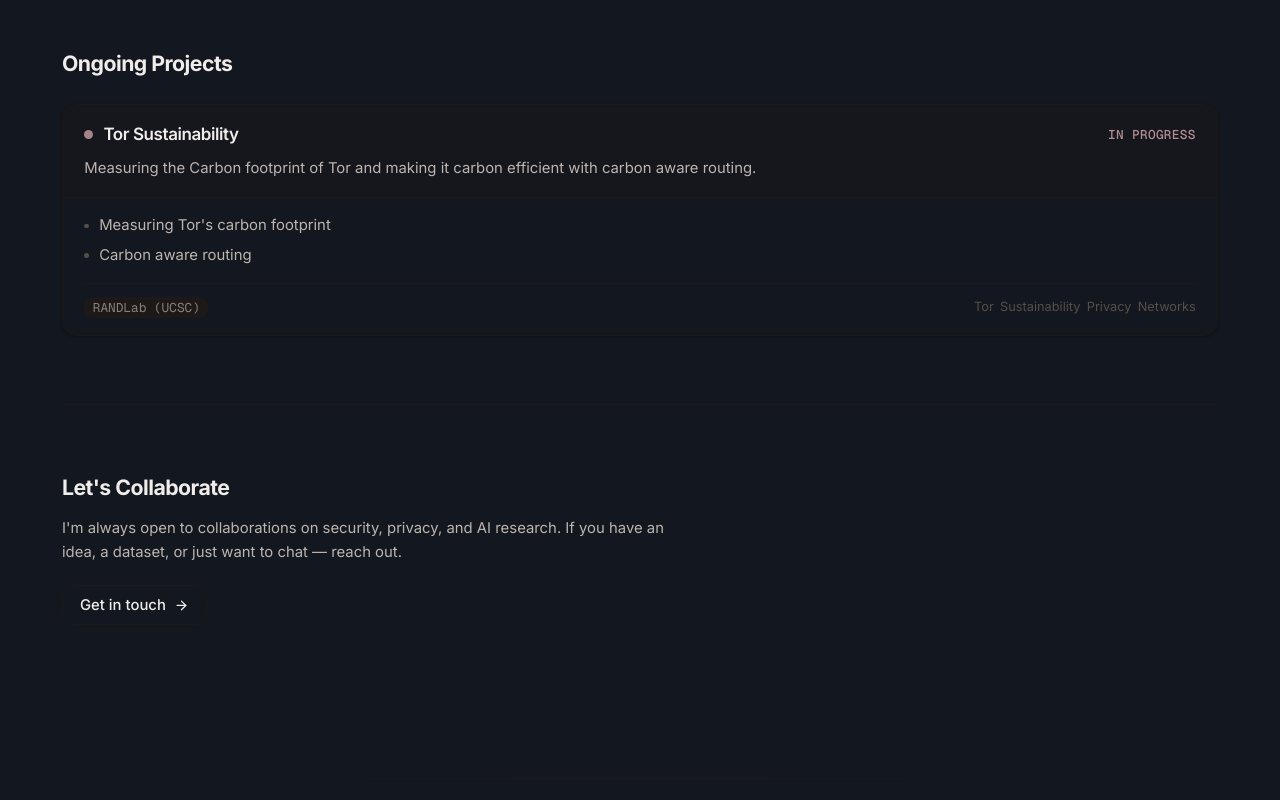
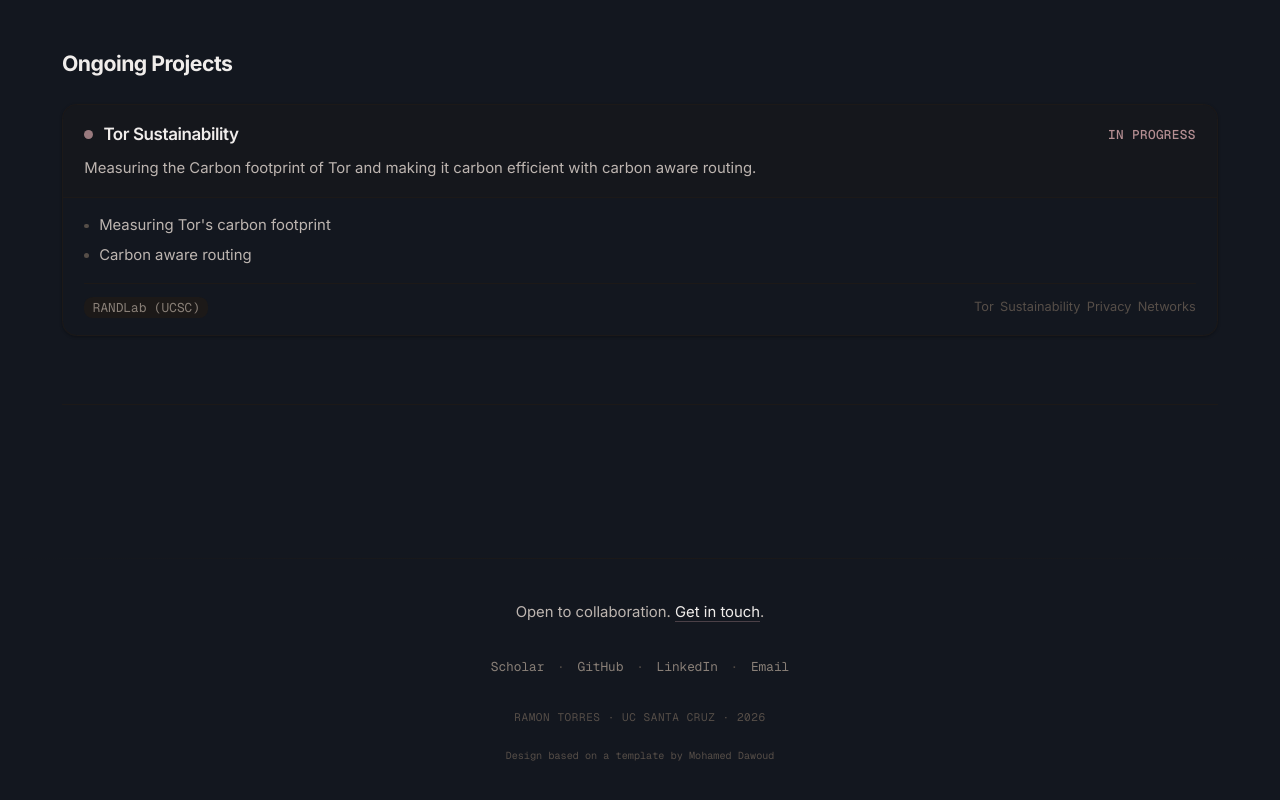
Before and after one commit to torresramon1/rtorres.github.io, a Next.js app: page / in a window 1280 px wide. Shown: the part 580-1380 px from the top of the page. Built offline with nearby package versions, Linux system fonts and the light colour scheme.

Commit message:
removed collaborate in main page

```diff
--- a/src/components/sections/home-content.tsx
+++ b/src/components/sections/home-content.tsx
@@ -217,27 +217,6 @@
         {/* ── divider ── */}
         <hr className="border-border mb-16" />
 
-        {/* ═══════════════════════════════════════
-            LET'S COLLABORATE
-            ═══════════════════════════════════════ */}
-        <FadeIn direction="none" delay={0.1}>
-          <section className="mb-16" aria-labelledby="section-collaborate">
-            <h2 id="section-collaborate" className="text-xl font-bold tracking-tight mb-3">
-              Let&apos;s Collaborate
-            </h2>
-            <p className="text-sm text-foreground-secondary leading-relaxed mb-5 max-w-xl">
-              I&apos;m always open to collaborations on security, privacy, and AI research.
-              If you have an idea, a dataset, or just want to chat — reach out.
-            </p>
-            <a
-              href={`mailto:${siteConfig.email}`}
-              className="inline-flex items-center gap-2 px-4 py-2 rounded-lg border border-border hover:border-accent/30 text-sm font-medium transition-colors duration-150 hover:bg-accent-subtle"
-            >
-              Get in touch <ArrowRight className="h-3.5 w-3.5" />
-            </a>
-          </section>
-        </FadeIn>
-
       </div>
     </div>
   );
```
